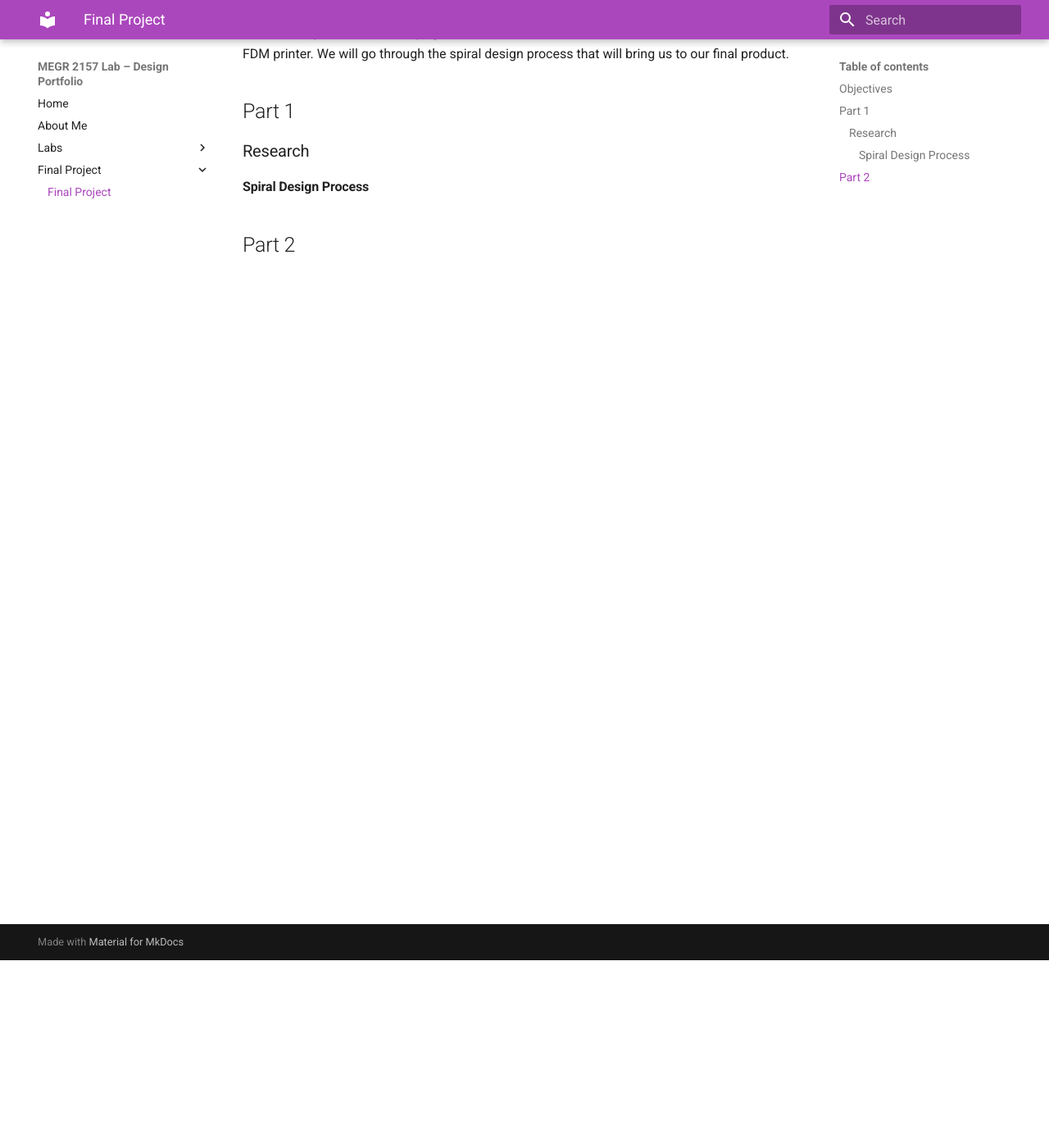
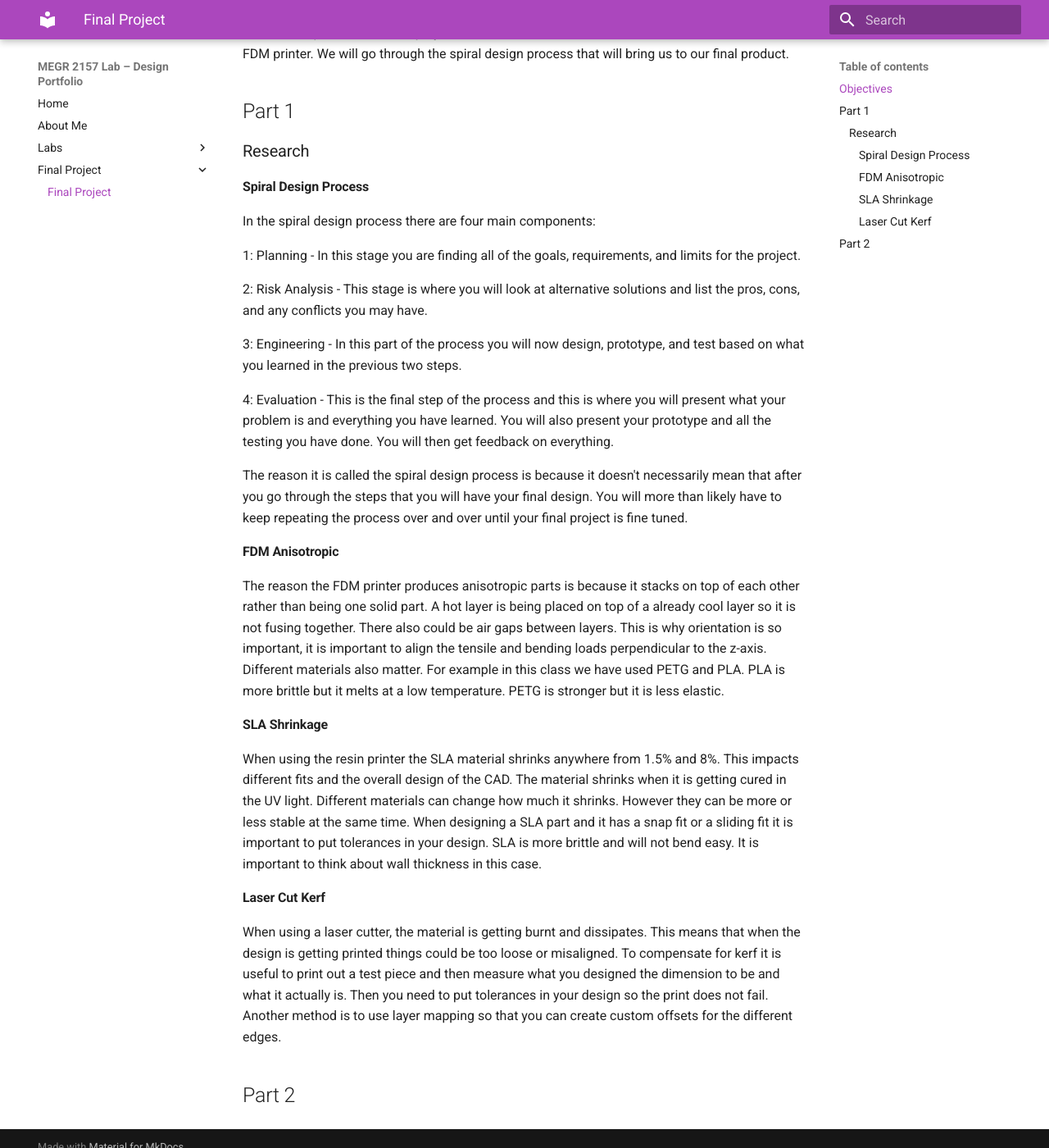
Before and after one commit to lexiecox628/lexie-cox-lab-portfolio, an MkDocs documentation site: the page built from docs/finalproject/index.md, in a window 1280 px wide and 1400 px high, scrolled down 229 px. Shown: the whole window at 82% size. Built offline with MkDocs 1.6.1 and Material for MkDocs 9.7.7, drawn with Linux system fonts in a browser that asks for light colours.

Commit message:
Research

```diff
--- a/docs/finalproject/index.md
+++ b/docs/finalproject/index.md
@@ -11,6 +11,30 @@ The purpose of this project is to incorporate things we have learned from this s
 
 #### Spiral Design Process
 
+In the spiral design process there are four main components:
+
+1: Planning - In this stage you are finding all of the goals, requirements, and limits for the project.
+
+2: Risk Analysis - This stage is where you will look at alternative solutions and list the pros, cons, and any conflicts you may have.
+
+3: Engineering - In this part of the process you will now design, prototype, and test based on what you learned in the previous two steps.
+
+4: Evaluation - This is the final step of the process and this is where you will present what your problem is and everything you have learned. You will also present your prototype and all the testing you have done. You will then get feedback on everything.
+
+The reason it is called the spiral design process is because it doesn't necessarily mean that after you go through the steps that you will have your final design. You will more than likely have to keep repeating the process over and over until your final project is fine tuned.
+
+#### FDM Anisotropic
+
+The reason the FDM printer produces anisotropic parts is because it stacks on top of each other rather than being one solid part. A hot layer is being placed on top of a already cool layer so it is not fusing together. There also could be air gaps between layers. This is why orientation is so important, it is important to align the tensile and bending loads perpendicular to the z-axis. Different materials also matter. For example in this class we have used PETG and PLA. PLA is more brittle but it melts at a low temperature. PETG is stronger but it is less elastic.
+
+#### SLA Shrinkage
+
+When using the resin printer the SLA material shrinks anywhere from 1.5% and 8%. This impacts different fits and the overall design of the CAD. The material shrinks when it is getting cured in the UV light. Different materials can change how much it shrinks. However they can be more or less stable at the same time. When designing a SLA part and it has a snap fit or a sliding fit it is important to put tolerances in your design. SLA is more brittle and will not bend easy. It is important to think about wall thickness in this case.
+
+#### Laser Cut Kerf
+
+When using a laser cutter, the material is getting burnt and dissipates. This means that when the design is getting printed things could be too loose or misaligned. To compensate for kerf it is useful to print out a test piece and then measure what you designed the dimension to be and what it actually is. Then you need to put tolerances in your design so the print does not fail. Another method is to use layer mapping so that you can create custom offsets for the different edges.
+
 
 
 
```
